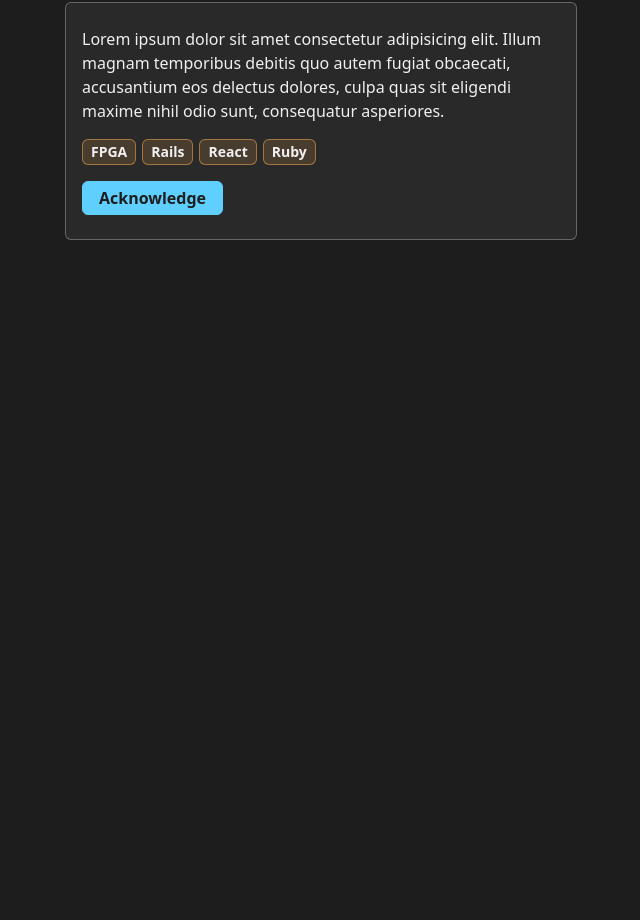
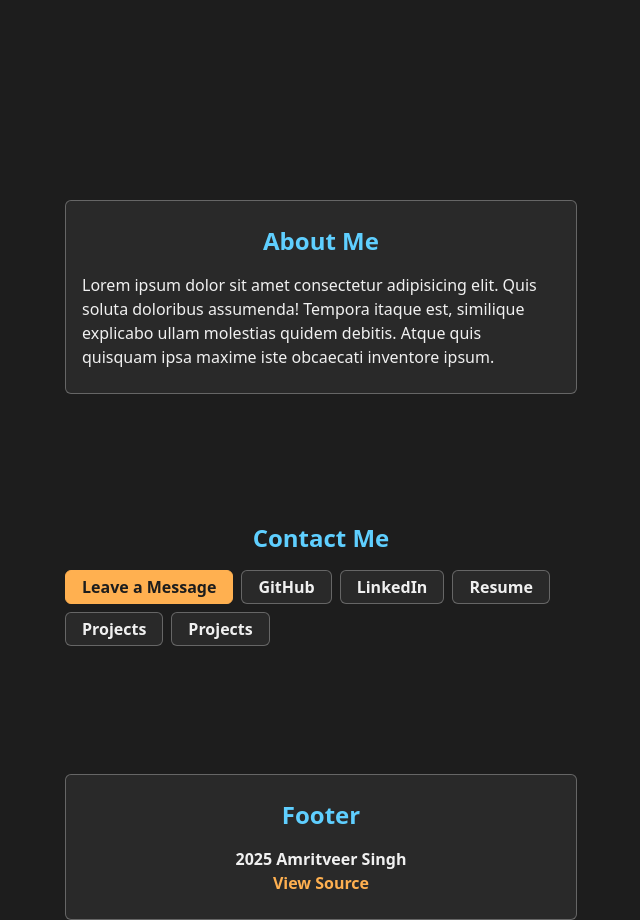
Before and after one commit to amrxt1/portfolio, a Next.js app: page / in a window 1280 px wide. Shown: the part 328-1248 px from the top of the page, without its empty margins (319-959 px from the left). Before the commit the page ends 800 px from the top, so only its background shows below. Built offline with nearby package versions, Linux system fonts and the light colour scheme.

Commit message:
Setup / page layout

```diff
--- a/src/app/layout.js
+++ b/src/app/layout.js
@@ -20,7 +20,7 @@ export default function RootLayout({ children }) {
   return (
     <html lang="en">
       <body
-                className={`${geistSans.variable} ${geistMono.variable} min-h-screen antialiased`}
+        className={`${geistSans.variable} ${geistMono.variable} antialiased`}
       >
         {children}
       </body>
--- a/src/app/page.js
+++ b/src/app/page.js
@@ -1,4 +1,15 @@
-import Demo from "@/components/home/Demo";
+import Hero from "@/components/home/Hero";
+import AboutMe from "@/components/home/AboutMe";
+import ContactLinks from "@/components/home/ContactLinks";
+import Footer from "@/components/home/Footer";
+
 export default function Home() {
-  return <Demo uiDemo />;
+  return (
+    <main className="space-y-32">
+      <Hero />
+      <AboutMe />
+      <ContactLinks />
+      <Footer />
+    </main>
+  );
 }
--- /dev/null
+++ b/src/components/home/AboutMe.jsx
@@ -0,0 +1,22 @@
+import Container from "../layout/Container";
+import Card from "../ui/Card";
+
+const AboutMe = () => {
+  return (
+    <Container>
+      <Card>
+        <h1 className="text-primary mb-4 text-center text-2xl font-bold">
+          About Me
+        </h1>
+        <p>
+          Lorem ipsum dolor sit amet consectetur adipisicing elit. Quis soluta
+          doloribus assumenda! Tempora itaque est, similique explicabo ullam
+          molestias quidem debitis. Atque quis quisquam ipsa maxime iste
+          obcaecati inventore ipsum.
+        </p>
+      </Card>
+    </Container>
+  );
+};
+
+export default AboutMe;
--- /dev/null
+++ b/src/components/home/ContactLinks.jsx
@@ -0,0 +1,37 @@
+import Container from "../layout/Container";
+import Link from "next/link";
+import Button from "../ui/Button";
+
+const links = [
+  { href: "https://github.com/amrxt1", name: "GitHub" },
+  { href: "https://linkedin.com/in/amritveer-singh", name: "LinkedIn" },
+  { href: "/resume", name: "Resume" },
+  { href: "/projects", name: "Projects" },
+  { href: "", name: "Projects" },
+];
+
+function ContactButton({ link }) {
+  return (
+    <Button tertiary>
+      <Link href={link.href}>{link.name}</Link>
+    </Button>
+  );
+}
+
+const ContactLinks = () => {
+  return (
+    <Container>
+      <h3 className="text-primary mb-4 text-center text-2xl font-bold">
+        Contact Me
+      </h3>
+      <div className="flex flex-wrap gap-2">
+        <Button accent>Leave a Message</Button>
+        {links.map((link, i) => (
+          <ContactButton link={link} key={i} />
+        ))}
+      </div>
+    </Container>
+  );
+};
+
+export default ContactLinks;
--- /dev/null
+++ b/src/components/home/Footer.jsx
@@ -0,0 +1,19 @@
+import Container from "@/components/layout/Container";
+import Card from "../ui/Card";
+import Link from "next/link";
+
+const Footer = () => {
+  return (
+    <Container>
+      <Card className="text-center font-bold">
+        <h3 className="text-primary mb-4 text-2xl">Footer</h3>
+        <p className="">2025 Amritveer Singh</p>
+        <Link href={"https://github.com/amrxt1"} className="text-accent">
+          View Source
+        </Link>
+      </Card>
+    </Container>
+  );
+};
+
+export default Footer;
--- /dev/null
+++ b/src/components/home/Hero.jsx
@@ -0,0 +1,16 @@
+import Container from "../layout/Container";
+
+const Hero = () => {
+  return (
+    <Container className="text-xl">
+      <div className="flex h-full min-h-[400px] flex-col items-center justify-center font-mono">
+        <span className="text-primary text-3xl wrap-break-word">
+          {"amritv[eer's].space"}
+        </span>
+        <span>on the internet</span>
+      </div>
+    </Container>
+  );
+};
+
+export default Hero;
```
Lines whose indentation alone changed are shown as unchanged.
